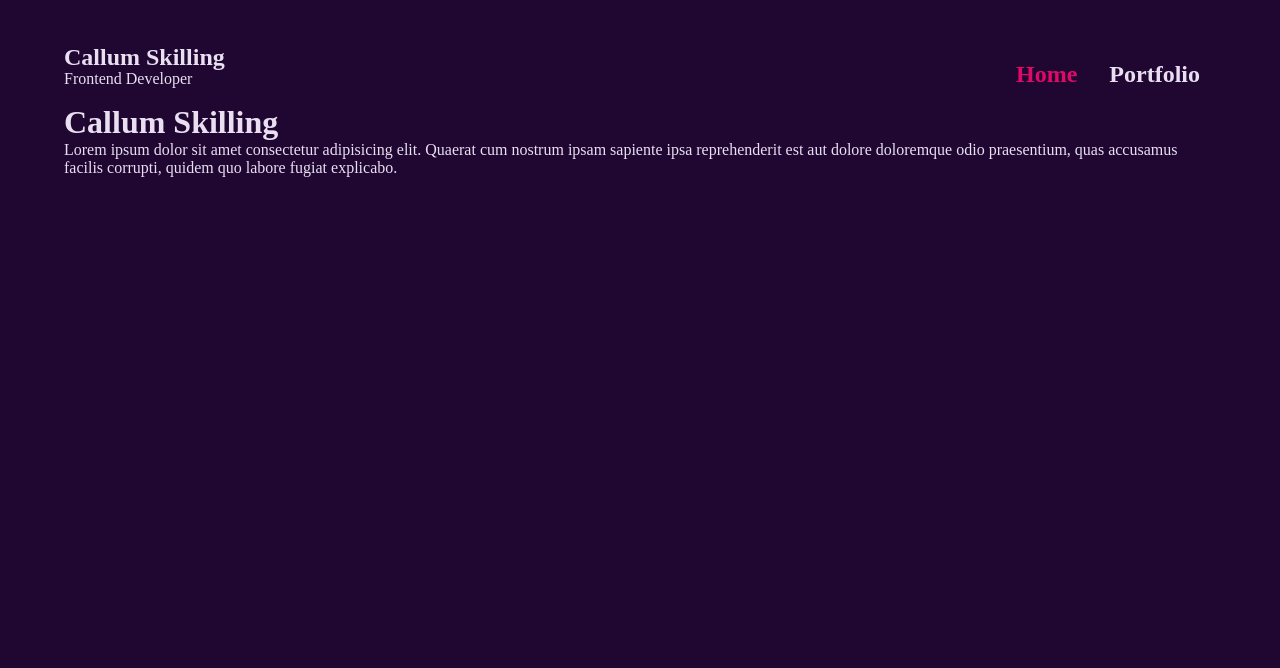
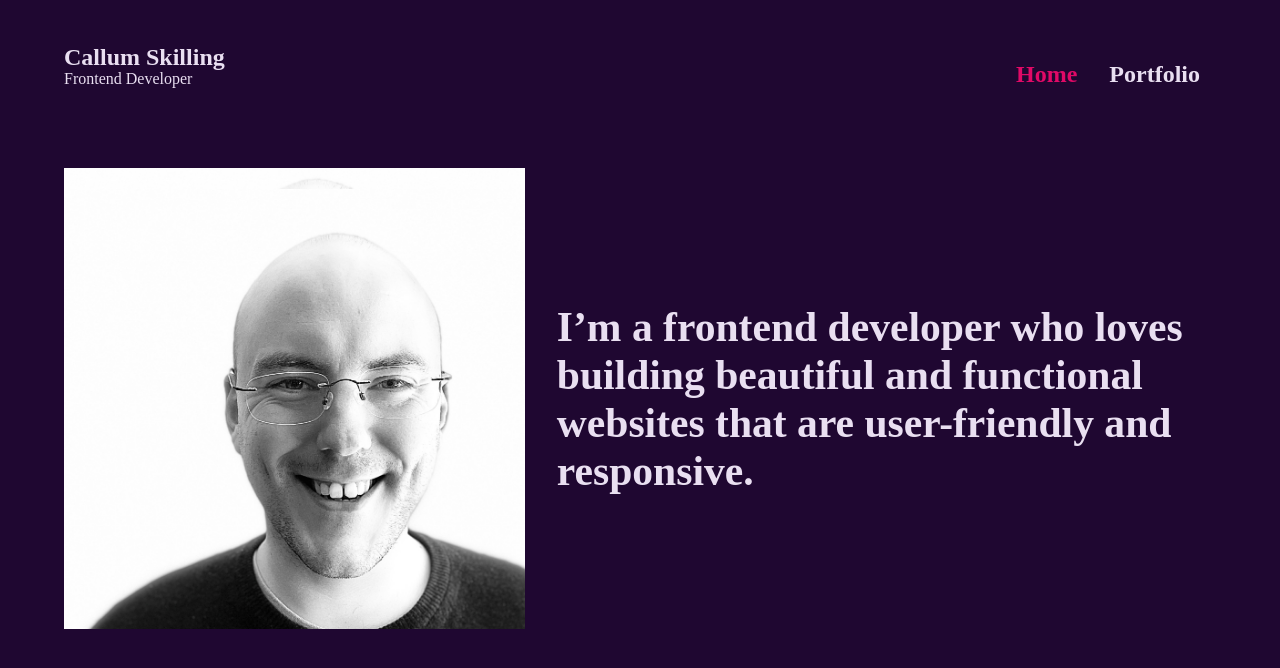
Before and after one commit to callumskilling/portfolio, a React (Vite) app: page / in a window 1280 px wide. Shown: the top 668 px of the page. Built offline with nearby package versions, Linux system fonts and the light colour scheme; a web font is replaced by a local one.

Commit message:
removed unneccessary text

```diff
--- a/src/pages/Home.jsx
+++ b/src/pages/Home.jsx
@@ -1,8 +1,9 @@
+import { HomeHero } from "../components/HomeHero/HomeHero"
+
 export const Home = () => {
     return (
         <>
-            <h1>Callum Skilling</h1>
-            <p>Lorem ipsum dolor sit amet consectetur adipisicing elit. Quaerat cum nostrum ipsam sapiente ipsa reprehenderit est aut dolore doloremque odio praesentium, quas accusamus facilis corrupti, quidem quo labore fugiat explicabo.</p>
+            <HomeHero />
         </>
     )
 }
```
